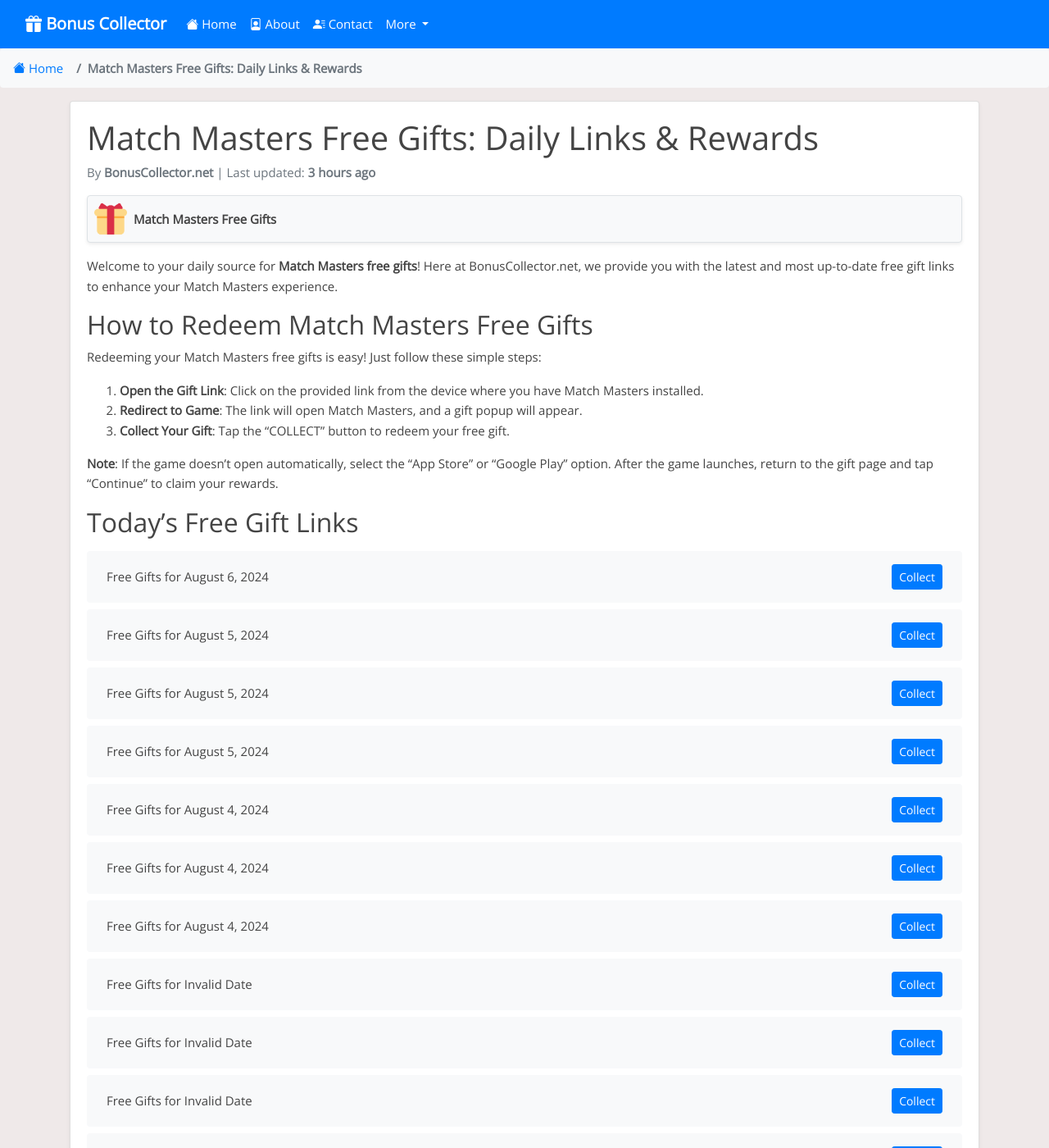
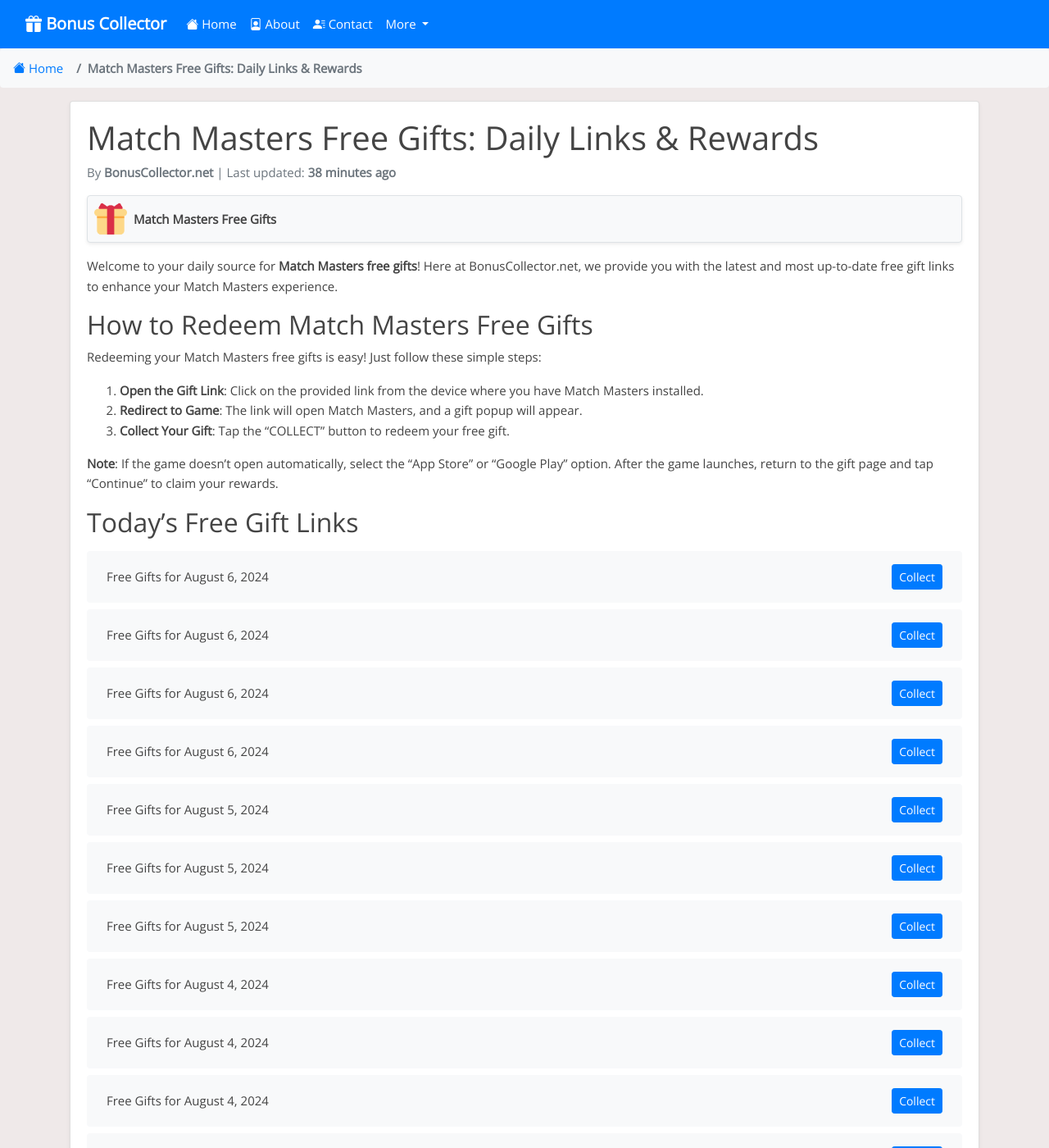
Before and after one commit to Prollad99/bs-net, a Jekyll site: the page built from _posts/2024-06-30-match-masters.md, in a window 1280 px wide and 1400 px high. Shown: the whole window at 82% size. Built offline with Jekyll 4.4.1, drawn with Linux system fonts in a browser that asks for light colours; nearby versions of some CDN libraries; comment, search, counter and statistics services are not loaded.

Commit message:
Update match-masters reward links and last modified date

```diff
--- a/_data/include_files.yml
+++ b/_data/include_files.yml
@@ -2,7 +2,7 @@
   last_modified: 2024-08-06 12:12:00
 
 match-masters.html:
-  last_modified: 2024-08-06 09:07:14
+  last_modified: 2024-08-06 12:12:03
 
 doubleu-casino.html:
   last_modified: 2024-08-06 04:36:06
--- a/_includes/match-masters.html
+++ b/_includes/match-masters.html
@@ -1,4 +1,16 @@
 <ul class="list-group mt-3 mb-4">
+  <li class="list-group-item d-flex justify-content-between align-items-center">
+    <span>Free Gifts for August 6, 2024</span>
+    <a href="https://go.matchmasters.io/l/p/u163IhXcS-Q" class="btn btn-primary btn-sm">Collect</a>
+  </li>
+  <li class="list-group-item d-flex justify-content-between align-items-center">
+    <span>Free Gifts for August 6, 2024</span>
+    <a href="https://go.matchmasters.io/l/p/qfkArufMaME" class="btn btn-primary btn-sm">Collect</a>
+  </li>
+  <li class="list-group-item d-flex justify-content-between align-items-center">
+    <span>Free Gifts for August 6, 2024</span>
+    <a href="https://go.matchmasters.io/l/p/gXWvHsyOrmg" class="btn btn-primary btn-sm">Collect</a>
+  </li>
   <li class="list-group-item d-flex justify-content-between align-items-center">
     <span>Free Gifts for August 6, 2024</span>
     <a href="https://go.matchmasters.io/l/p/MmH3Qv3XOBU" class="btn btn-primary btn-sm">Collect</a>
@@ -387,16 +399,4 @@
     <span>Free Gifts for Invalid Date</span>
     <a href="https://go.matchmasters.io/l/p/lCIOnwVY7a4" class="btn btn-primary btn-sm">Collect</a>
   </li>
-  <li class="list-group-item d-flex justify-content-between align-items-center">
-    <span>Free Gifts for Invalid Date</span>
-    <a href="https://go.matchmasters.io/l/p/Whoisnextup" class="btn btn-primary btn-sm">Collect</a>
-  </li>
-  <li class="list-group-item d-flex justify-content-between align-items-center">
-    <span>Free Gifts for Invalid Date</span>
-    <a href="http://go.matchmasters.io/l/p/ZLuNzMIkz78" class="btn btn-primary btn-sm">Collect</a>
-  </li>
-  <li class="list-group-item d-flex justify-content-between align-items-center">
-    <span>Free Gifts for Invalid Date</span>
-    <a href="https://go.matchmasters.io/l/p/OzoLr2G-TX4" class="btn btn-primary btn-sm">Collect</a>
-  </li>
 </ul>
```
Also changed, not shown: links-json/match-masters.json (+12 -9 lines).
